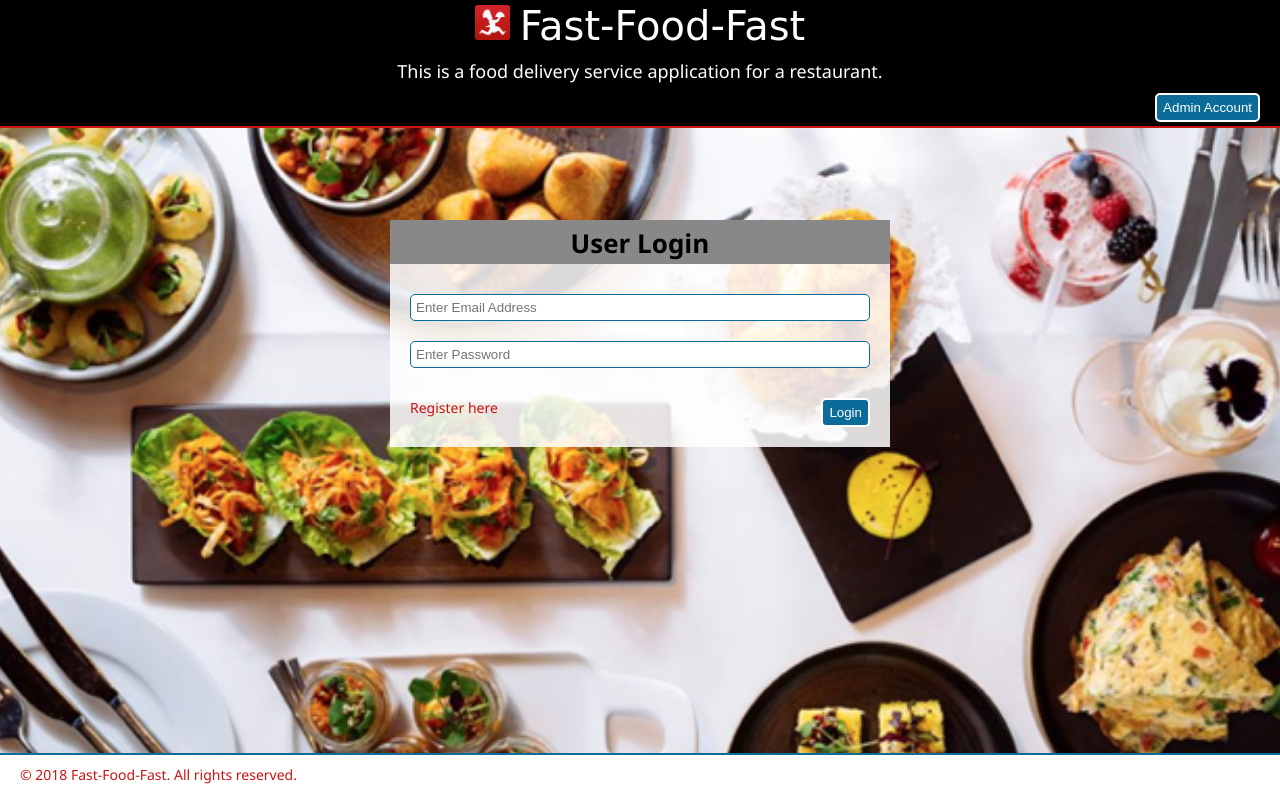
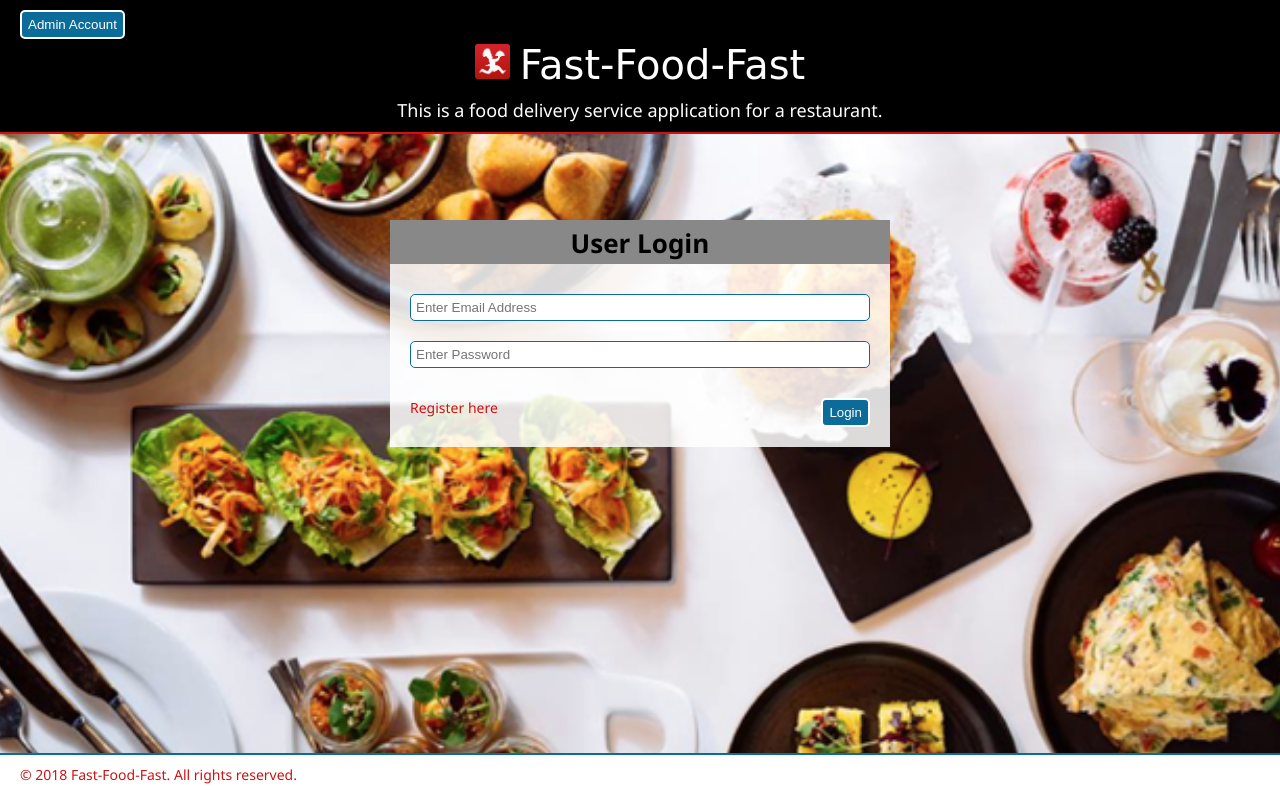
Before and after one commit to jideajayi11/Fast-Food-Fast, a website: page UI/index.html in a window 1280 px wide. Drawn offline with Linux system fonts and the light colour scheme.

Commit message:
[bug #160534224] reposition top switch button

```diff
--- a/UI/css/style.css
+++ b/UI/css/style.css
@@ -94,7 +94,8 @@ header.big {
 	min-height: 100px;
 	background-color: rgb(0, 0, 0);
 	border-bottom: solid 2px rgb(204, 19, 19);
-	color: #fff;
+  color: #fff;
+  padding-bottom: 10px;
 }
 footer {
   background-color: #fff;
--- a/UI/index.html
+++ b/UI/index.html
@@ -7,16 +7,15 @@
     <body>
         <header class="big" id="headerAuth">
           <div class="container">
-            <div class="logo-title text-center"><img src="images/delivery-icon.png" class="app-logo">Fast-Food-Fast</div>
-            <div class="text-center">This is a food delivery service application for a restaurant.</div>
             <div class="spread-in">
-              <span></span>
               <div id="menu-icon">
                 <a href="adminLogin.html"><button class="menu">
                   Admin Account
                 </button></a>
               </div>
             </div>
+            <div class="logo-title text-center"><img src="images/delivery-icon.png" class="app-logo">Fast-Food-Fast</div>
+            <div class="text-center">This is a food delivery service application for a restaurant.</div>
           </div>
         </header>
           <div class="container">
```
Also changed, not shown: UI/adminLogin.html (+2 -3 lines), UI/adminRegister.html (+2 -3 lines), UI/register.html (+2 -3 lines).
